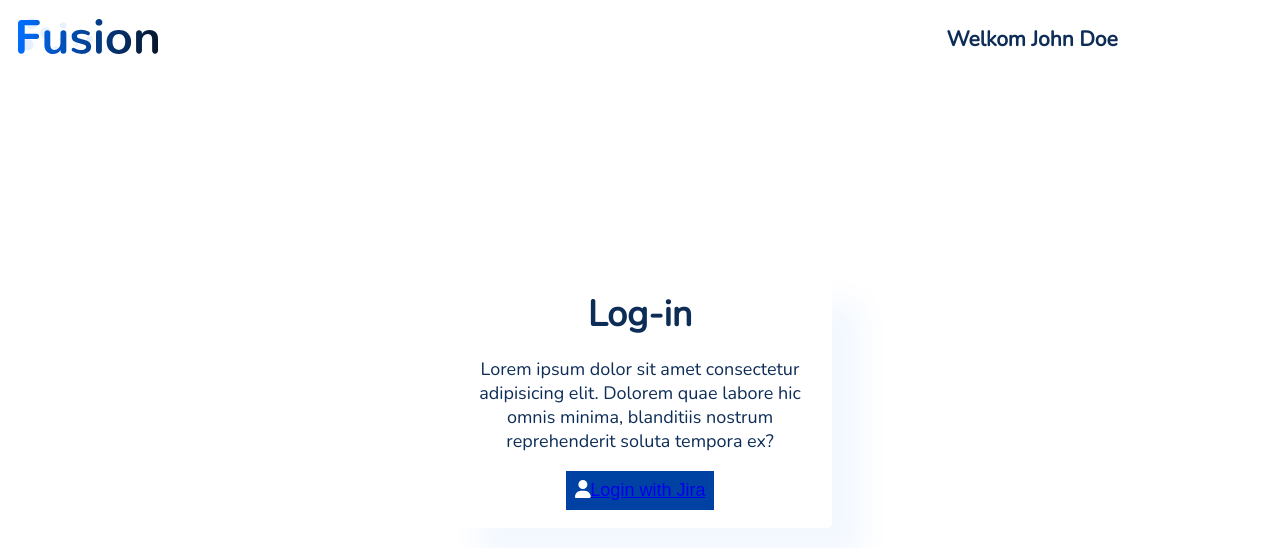
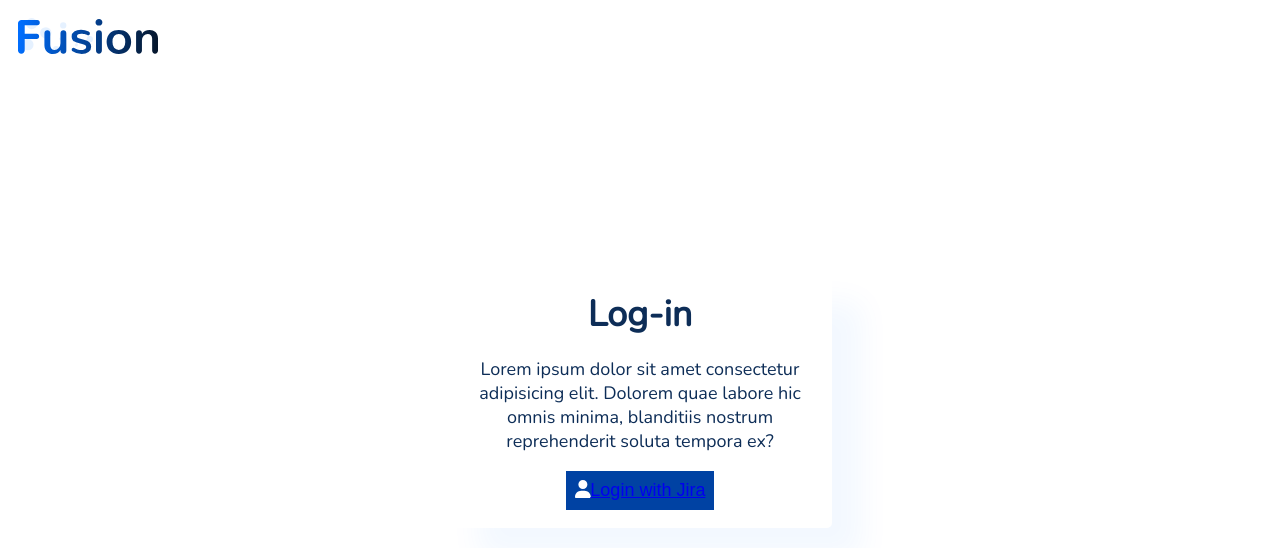
Before and after one commit to wanderersHR/Fusion, a Vue app: page /login in a window 1280 px wide. Shown: the top 548 px of the page. Built offline with nearby package versions, Linux system fonts and the light colour scheme; no server answers.

Commit message:
small edit

```diff
--- a/src/views/Login.vue
+++ b/src/views/Login.vue
@@ -9,9 +9,6 @@
 			<div>
 			</div>
 			<div>
-				<h3 class="main-nav__name">
-					Welkom John Doe
-				</h3>
 			</div>
 			<div>
 			</div>
```
